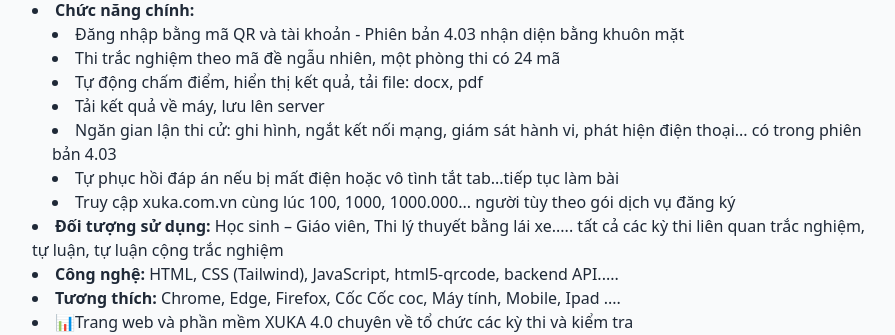
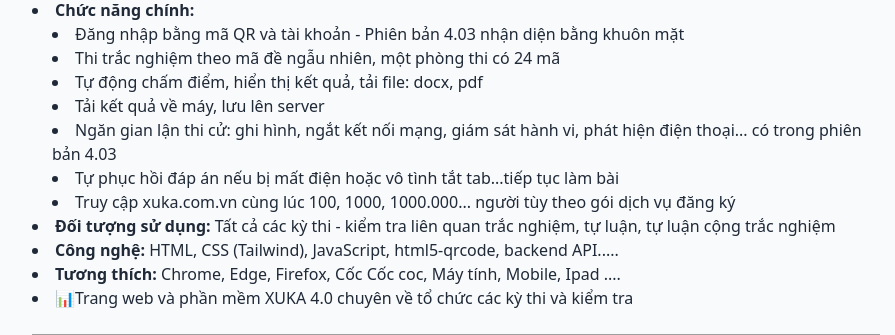
Before and after one commit to Namhuy123789/xuka, a Flask app: page /xuka in a window 1280 px wide. Shown: the part 226-561 px from the top of the page, without its empty margins (184-1079 px from the left). Run offline with Flask 3, Linux system fonts and the light colour scheme; some libraries are stand-ins or nearby versions; grey boxes are pictures that could not be loaded.

Commit message:
Update xuka.html

```diff
--- a/templates/xuka.html
+++ b/templates/xuka.html
@@ -54,7 +54,7 @@
 			  <li>Truy cập xuka.com.vn cùng lúc 100, 1000, 1000.000... người tùy theo gói dịch vụ đăng ký </li>
           </ul>
         </li>
-        <li><strong>Đối tượng sử dụng:</strong> Học sinh – Giáo viên, Thi lý thuyết bằng lái xe..... tất cả các kỳ thi liên quan trắc nghiệm, tự luận, tự luận cộng trắc nghiệm</li>
+        <li><strong>Đối tượng sử dụng:</strong> Tất cả các kỳ thi - kiểm tra  liên quan trắc nghiệm, tự luận, tự luận cộng trắc nghiệm</li>
         <li><strong>Công nghệ:</strong> HTML, CSS (Tailwind), JavaScript, html5-qrcode, backend API.....</li>
         <li><strong>Tương thích:</strong> Chrome, Edge, Firefox, Cốc Cốc coc, Máy tính, Mobile, Ipad ....</li>
 		  <li><strong>📊</strong>Trang web và phần mềm XUKA 4.0 chuyên về tổ chức các kỳ thi và kiểm tra </li>
```
